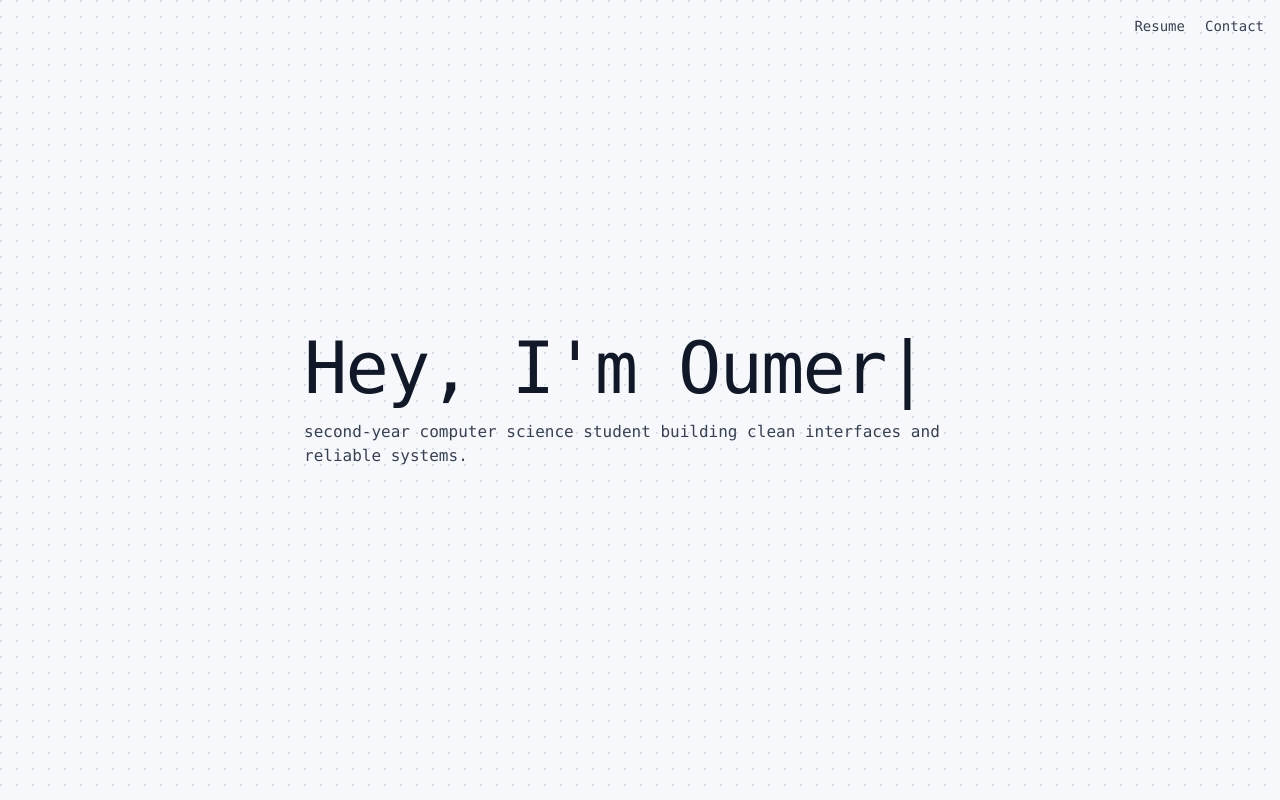
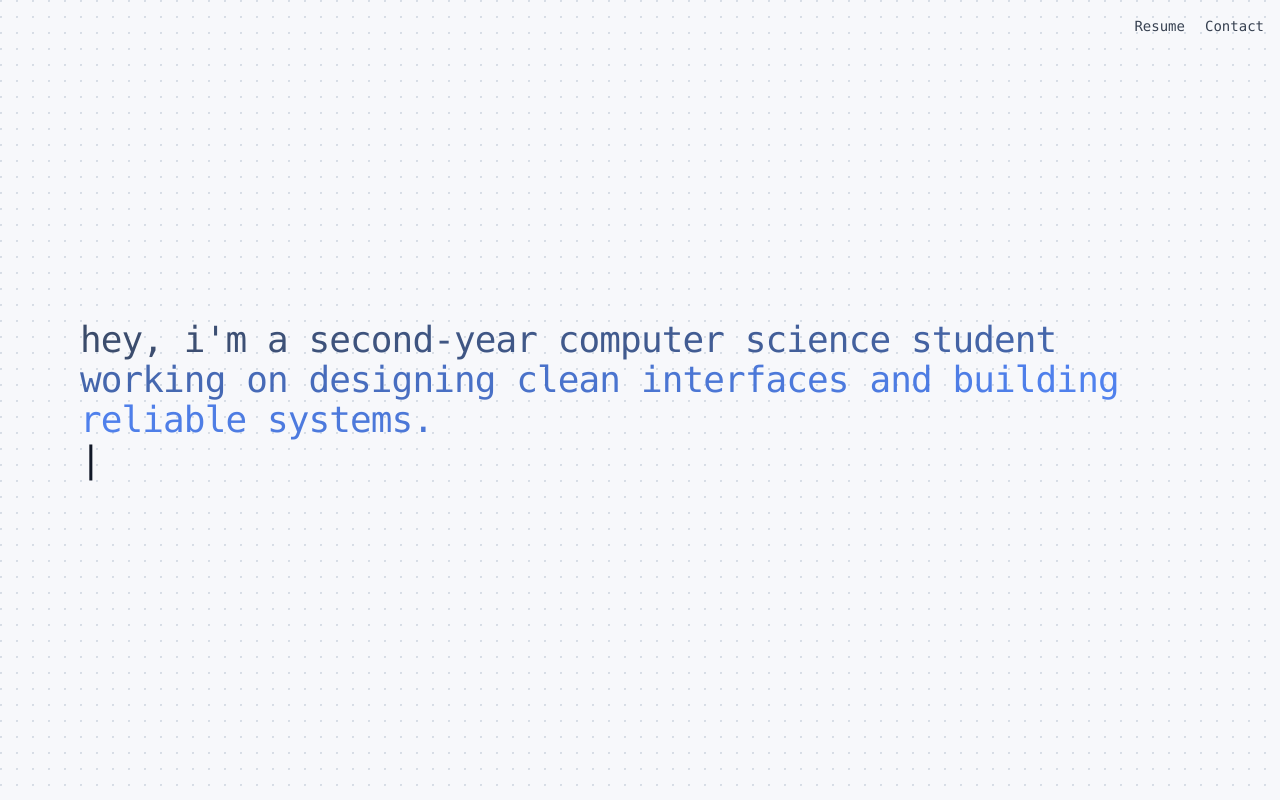
Before and after one commit to oumizumi/Portfolio, a Next.js app: page / in a window 1280 px wide. Shown: the top 800 px of the page. Built offline with nearby package versions, Linux system fonts and the light colour scheme; no server answers.

Commit message:
feat: light mode is the default mode now

```diff
--- a/src/components/layout/ThemeInit.tsx
+++ b/src/components/layout/ThemeInit.tsx
@@ -18,7 +18,7 @@ export default function ThemeInit() {
     };
 
     // Initial
-    apply(mediaQuery.matches);
+    apply(false);  // default to light mode
 
     // Listen for changes
     const onChange = (e: MediaQueryListEvent) => apply(e.matches);
--- /dev/null
+++ b/src/components/layout/TypingDescription.tsx
@@ -0,0 +1,35 @@
+"use client";
+import { useState, useEffect } from 'react';
+
+export default function TypingDescription() {
+    const fullText = "hey, i'm a second-year computer science student working on designing clean interfaces and building reliable systems.";
+    const [text, setText] = useState('');
+    const [currentIndex, setCurrentIndex] = useState(0);
+    const [started, setStarted] = useState(false);
+
+    useEffect(() => {
+        // Delay start for the first typing animation to complete
+        const startDelay = setTimeout(() => {
+            setStarted(true);
+        }, 2200);
+        return () => clearTimeout(startDelay);
+    }, []);
+
+    useEffect(() => {
+        if (started && currentIndex < fullText.length) {
+            const timeout = setTimeout(() => {
+                setText(fullText.slice(0, currentIndex + 1));
+                setCurrentIndex(currentIndex + 1);
+            }, 30);
+            return () => clearTimeout(timeout);
+        }
+    }, [currentIndex, started, fullText]);
+
+    return (
+        <span className="inline-block">
+            <span className="relative bg-gradient-to-r from-gray-700 via-blue-600/80 to-gray-700 dark:from-white/60 dark:via-blue-400 dark:to-white/60 bg-clip-text text-transparent bg-[length:200%_auto] animate-shimmer">
+                {text}
+            </span>
+        </span>
+    );
+}
--- /dev/null
+++ b/src/components/layout/Typingname.tsx
@@ -0,0 +1,26 @@
+"use client";
+import { useState, useEffect } from 'react';
+
+export default function Typingname() {
+    const fullText = "hey there";
+    const [text, setText] = useState('');
+    const [currentIndex, setCurrentIndex] = useState(0);
+
+    useEffect(() => {
+        if (currentIndex < fullText.length) {
+            const timeout = setTimeout(() => {
+                setText(fullText.slice(0, currentIndex + 1));
+                setCurrentIndex(currentIndex + 1);
+            }, 50);
+            return () => clearTimeout(timeout);
+        }
+    }, [currentIndex, fullText]);
+
+    return (
+        <span className="inline-block">
+            <span className="relative bg-gradient-to-r from-gray-900 via-blue-600 to-gray-900 dark:from-white via-blue-400 dark:to-white bg-clip-text text-transparent bg-[length:200%_auto] animate-shimmer">
+                {text}
+            </span>
+        </span>
+    );
+}
--- a/src/components/sections/Hero.tsx
+++ b/src/components/sections/Hero.tsx
@@ -3,6 +3,7 @@
 import { motion } from 'framer-motion';
 import { fadeUp, staggerContainer } from '@/lib/anim';
 import BlinkingCursor  from '@/components/layout/BlinkingCursor';
+import TypingDescription from '@/components/layout/TypingDescription';
 
 export default function Hero() {
   return (
@@ -13,12 +14,9 @@ export default function Hero() {
         animate="show"
         className="relative z-20 max-w-6xl mx-auto px-4"
       >
-        <motion.h1 variants={fadeUp} className="text-5xl md:text-7xl font-extralight tracking-tight">
-          Hey, I&apos;m Oumer<BlinkingCursor />
+        <motion.h1 variants={fadeUp} className="text-2xl md:text-4xl font-extralight tracking-tight">
+           <TypingDescription /><BlinkingCursor />
         </motion.h1>
-        <motion.p variants={fadeUp} className="mt-4 max-w-2xl text-gray-700 dark:text-white/60">
-           second-year computer science student building clean interfaces and reliable systems.
-        </motion.p>
       </motion.div>
     </section>
   );
--- a/src/components/sections/Sections.tsx
+++ b/src/components/sections/Sections.tsx
@@ -60,10 +60,10 @@ export function AboutSection() {
         className="relative z-20 max-w-3xl mx-auto px-6 w-full"
       >
         <motion.h3 variants={fadeUp} className="text-4xl md:text-5xl font-extralight tracking-tight mb-6">
-          A little bit about me
+          A Bit About Me
         </motion.h3>
         <motion.p variants={fadeUp} className="text-lg text-gray-700 dark:text-white/80 leading-relaxed">
-          I&apos;m a second-year Computer Science student at uOttawa. I enjoy building projects from scratch, figuring things out along the way, and getting a little better with each one. When I&apos;m off of my computer, I&apos;m usually watching football, spending time with friends and family, or out in nature.
+          i enjoy creating software thats clean, reliable, and easy to use. i usually spend my free time watching football/soccer, spending with with my family and friends, or out in nature.
         </motion.p>
         <motion.div variants={fadeUp} className="mt-8 flex items-center gap-4">
           <a
--- a/tailwind.config.ts
+++ b/tailwind.config.ts
@@ -8,7 +8,17 @@ const config: Config = {
     './src/data/**/*.{ts,tsx}',
   ],
   theme: {
-    extend: {},
+    extend: {
+      animation: {
+        shimmer: 'shimmer 2s linear infinite',
+      },
+      keyframes: {
+        shimmer: {
+          '0%': { backgroundPosition: '200% center' },
+          '100%': { backgroundPosition: '-200% center' },
+        },
+      },
+    },
   },
   plugins: [],
 };
```
